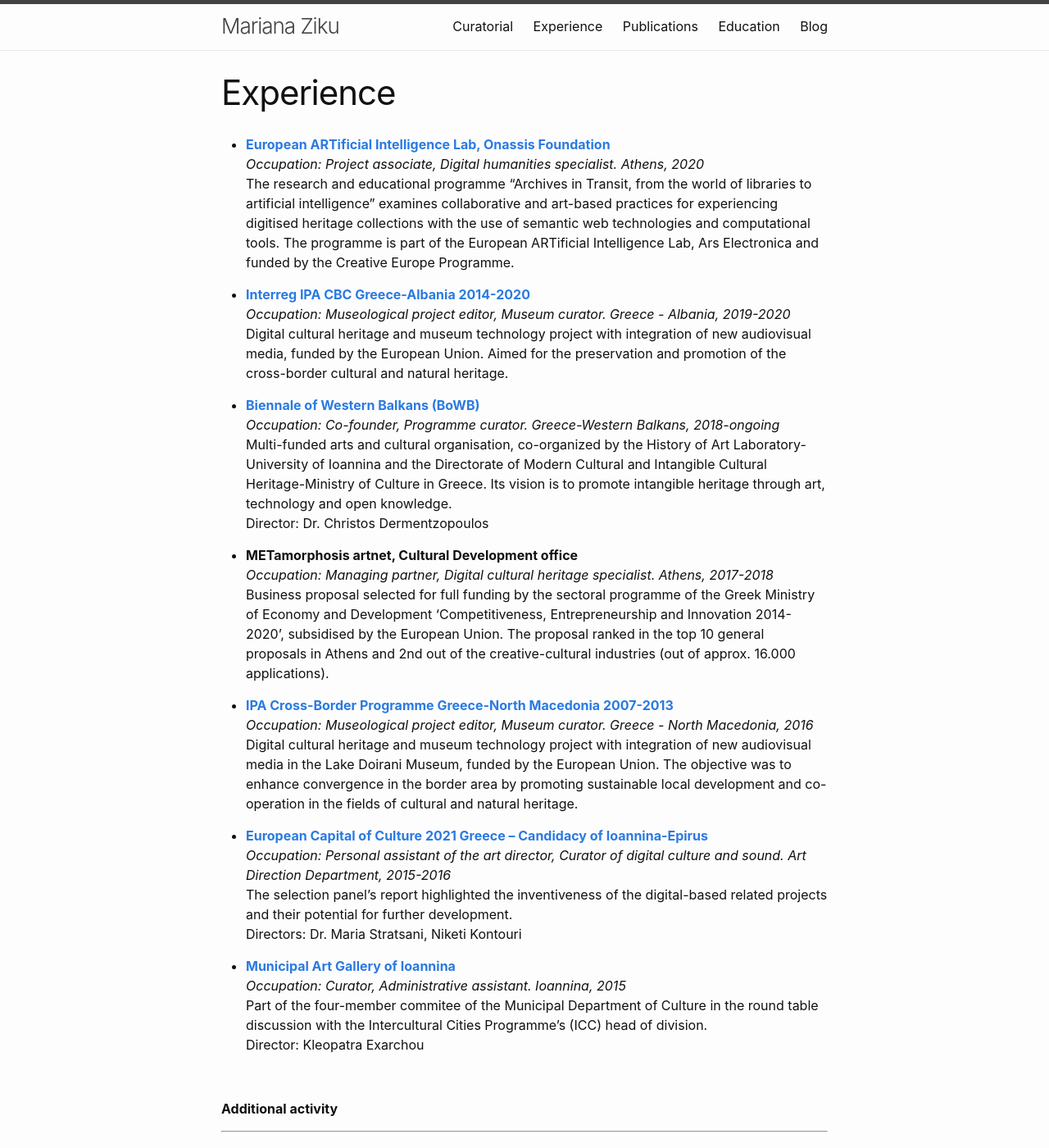
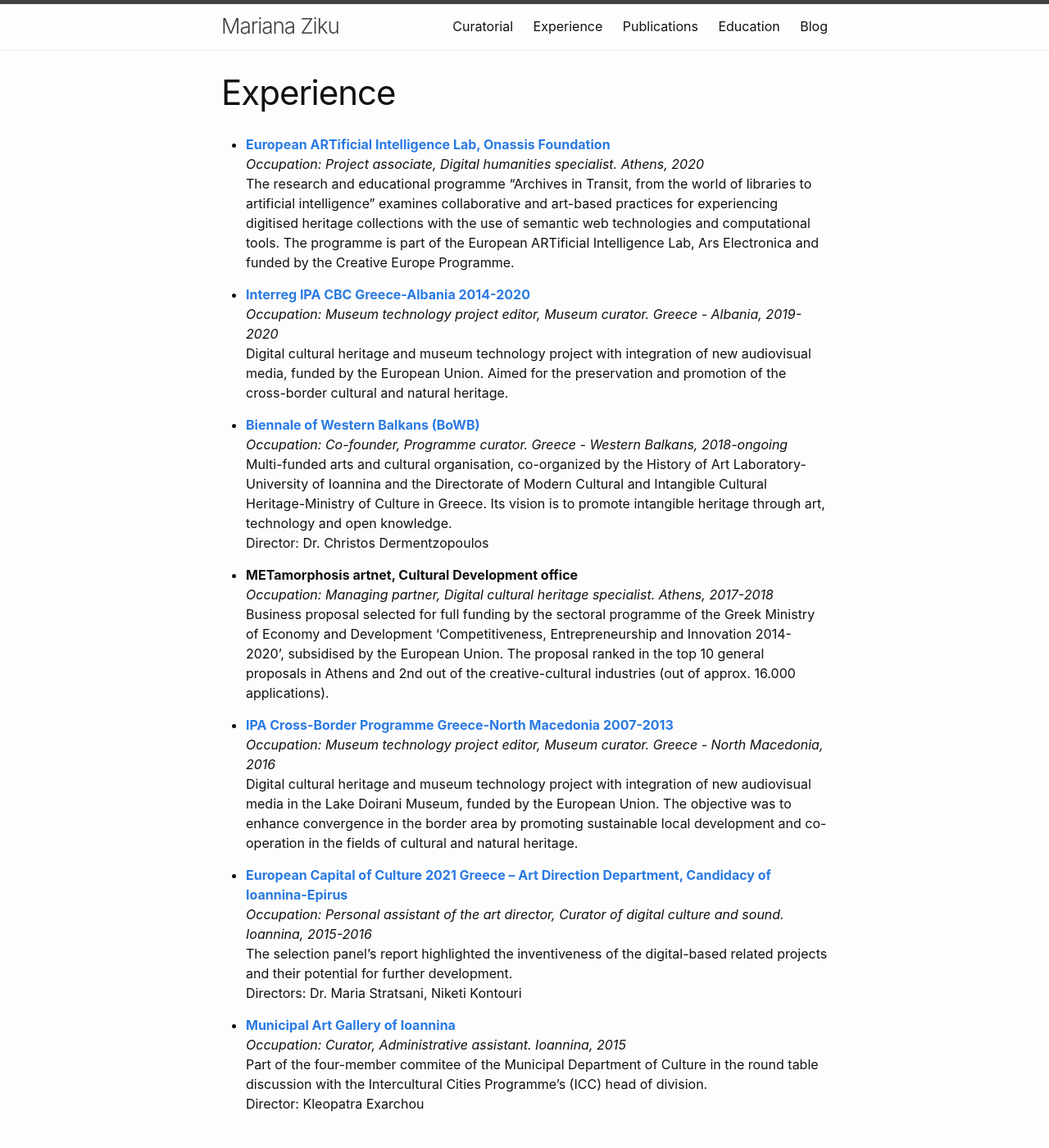
Before and after one commit to mziku/mziku.github.io, a Jekyll site: the page built from experience.md, in a window 1280 px wide and 1400 px high. Shown: the whole window at 82% size. Built offline with Jekyll 4.4.1, drawn with Linux system fonts in a browser that asks for light colours.

Commit message:
Update experience.md

```diff
--- a/experience.md
+++ b/experience.md
@@ -10,11 +10,11 @@
 The research and educational programme "Archives in Transit, from the world of libraries to artificial intelligence" examines collaborative and art-based practices for experiencing digitised heritage collections with the use of semantic web technologies and computational tools. The programme is part of the European ARTificial Intelligence Lab, Ars Electronica and funded by the Creative Europe Programme.
 
 + [**Interreg IPA CBC Greece-Albania 2014-2020**](https://greece-albania.eu)
-*Occupation: Museological project editor, Museum curator. Greece - Albania, 2019-2020*
+*Occupation: Museum technology project editor, Museum curator. Greece - Albania, 2019-2020*
 Digital cultural heritage and museum technology project with integration of new audiovisual media, funded by the European Union. Aimed for the preservation and promotion of the cross-border cultural and natural heritage.
 
 + [**Biennale of Western Balkans (BoWB)**](https://bowb.org)
-*Occupation: Co-founder, Programme curator. Greece-Western Balkans, 2018-ongoing*
+*Occupation: Co-founder, Programme curator. Greece - Western Balkans, 2018-ongoing*
 Multi-funded arts and cultural organisation, co-organized by the History of Art Laboratory-University of Ioannina and the Directorate of Modern Cultural and Intangible Cultural Heritage-Ministry of Culture in Greece. Its vision is to promote intangible heritage through art, technology and open knowledge.
 Director: Dr. Christos Dermentzopoulos
 
@@ -23,11 +23,11 @@
 Business proposal selected for full funding by the sectoral programme of the Greek Ministry of Economy and Development 'Competitiveness, Entrepreneurship and Innovation 2014-2020', subsidised by the European Union. The proposal ranked in the top 10 general proposals in Athens and 2nd out of the creative-cultural industries (out of approx. 16.000 applications).
 
 + [**IPA Cross-Border Programme Greece-North Macedonia 2007-2013**](http://www.ipa-cbc-programme.eu)
-*Occupation: Museological project editor, Museum curator. Greece - North Macedonia, 2016*
+*Occupation: Museum technology project editor, Museum curator. Greece - North Macedonia, 2016*
 Digital cultural heritage and museum technology project with integration of new audiovisual media in the Lake Doirani Museum, funded by the European Union. The objective was to enhance convergence in the border area by promoting sustainable local development and co-operation in the fields of cultural and natural heritage.
 
-+ [**European Capital of Culture 2021 Greece – Candidacy of Ioannina-Epirus**](https://ec.europa.eu/programmes/creative-europe/actions/capitals-culture_en)
-*Occupation: Personal assistant of the art director, Curator of digital culture and sound. Art Direction Department, 2015-2016*
++ [**European Capital of Culture 2021 Greece – Art Direction Department, Candidacy of Ioannina-Epirus**](https://ec.europa.eu/programmes/creative-europe/actions/capitals-culture_en)
+*Occupation: Personal assistant of the art director, Curator of digital culture and sound. Ioannina, 2015-2016*
 The selection panel’s report highlighted the inventiveness of the digital-based related projects and their potential for further development.
 Directors: Dr. Maria Stratsani, Niketi Kontouri
 
```
